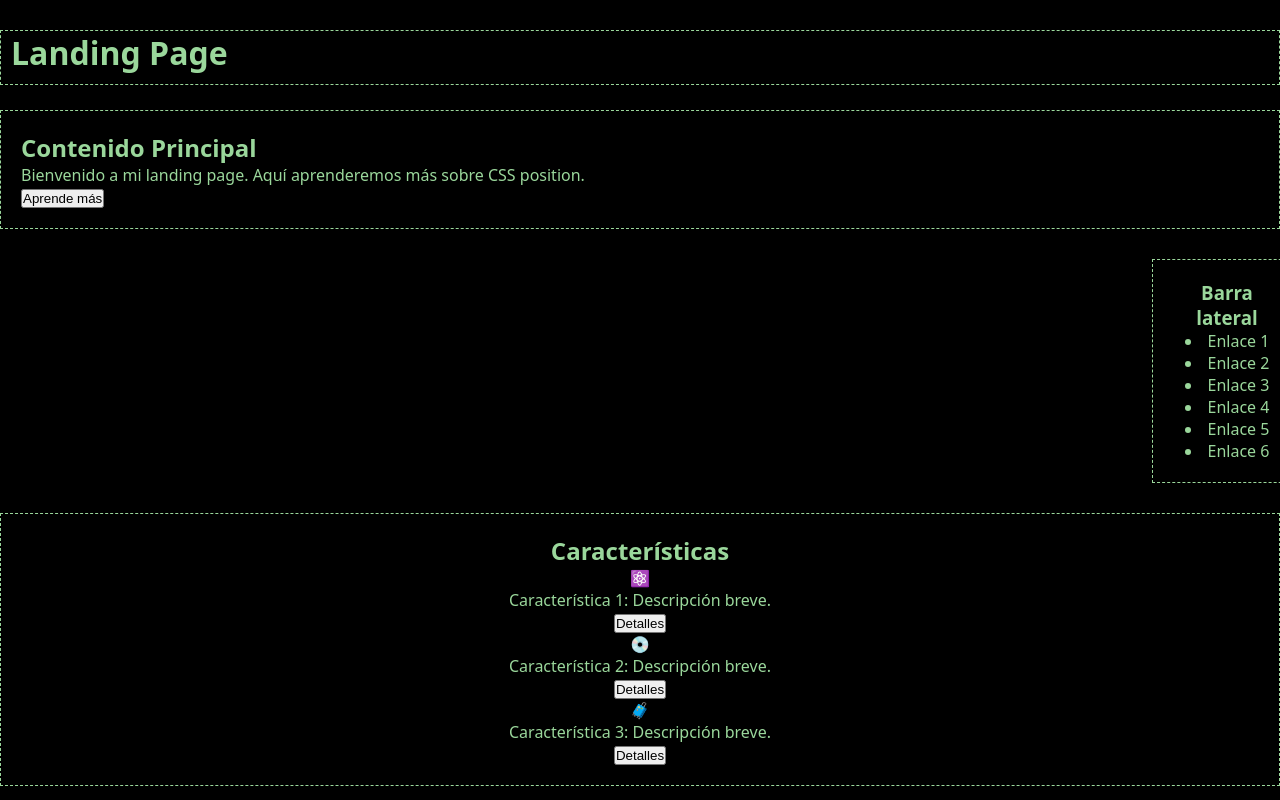
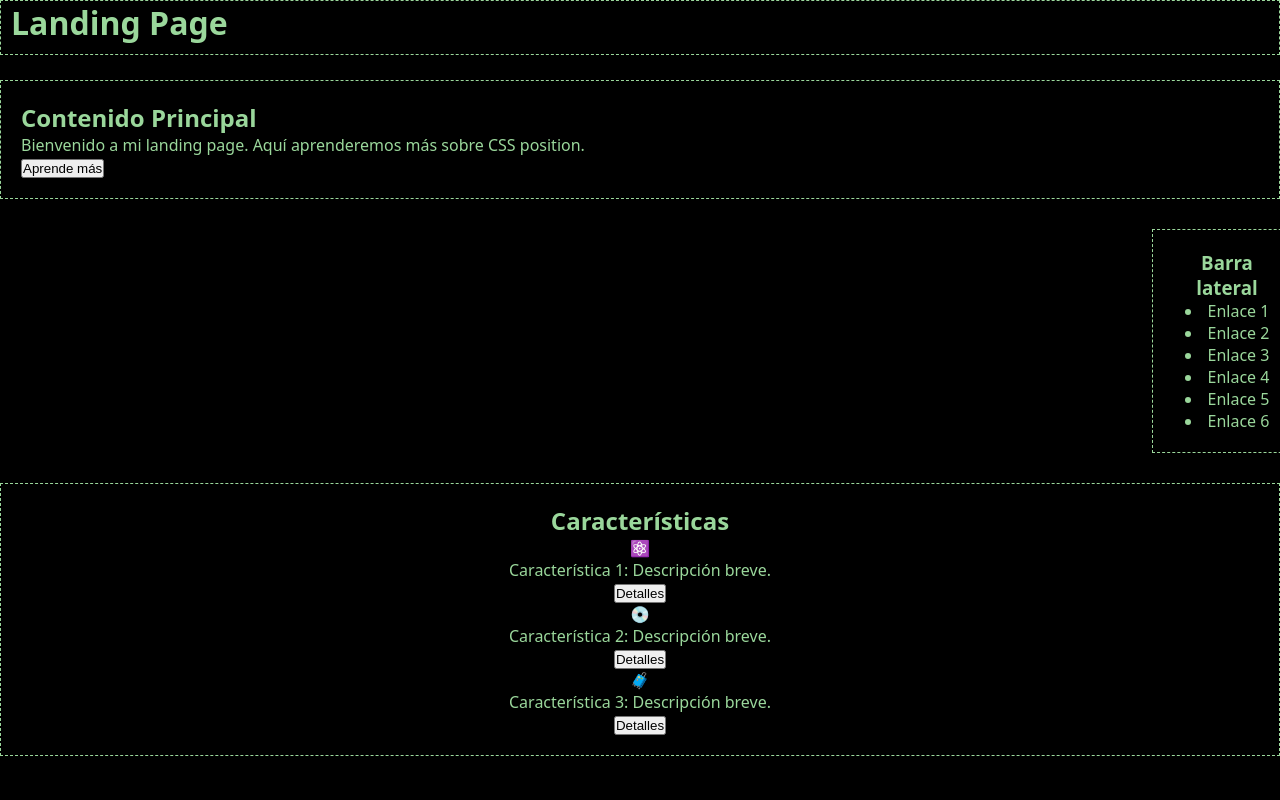
Before and after one commit to lidiagdcso/entrega_posicionamiento, a plain HTML site: page index.html in a window 1280 px wide. Shown: the top 800 px of the page. Drawn offline with Linux system fonts and the light colour scheme.

Commit message:
tercer posicionamiento
corrección de detalles en header y  el valor de top de los diferentes elementos

```diff
--- a/styles.css
+++ b/styles.css
@@ -17,17 +17,17 @@ body {
 
 header {
   position: fixed;
+  top: 0;
   background-color: black;
   width: 100%;
   padding: 0px 10px 10px 10px;
   border: 1px dashed #9ad79b;
-  margin-bottom: 50px;
   z-index: 3;
 }
 
 .content {
   position: relative;
-  top: 80px;
+  top: 50px;
   width: 100%;
   border: 1px dashed #9ad79b;
   margin: 30px 0px;
@@ -37,7 +37,7 @@ header {
 .sidebar {
   position: relative;
   left: 90%;
-  top: 80px;
+  top: 50px;
   margin-bottom: 30px;
   width: 150px;
   border: 1px dashed #9ad79b;
@@ -49,7 +49,7 @@ ul {
 }
 .features {
   position: relative;
-  top: 80px;
+  top: 50px;
   width: 100%;
   border: 1px dashed #9ad79b;
   text-align: center;
```
